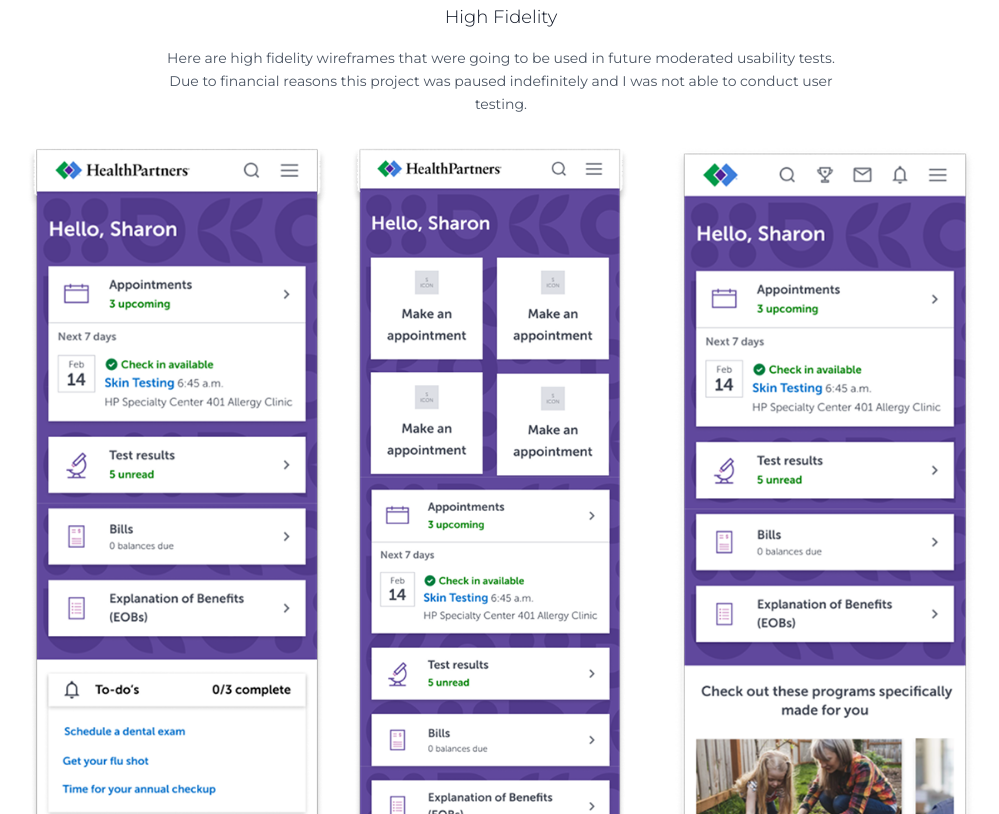
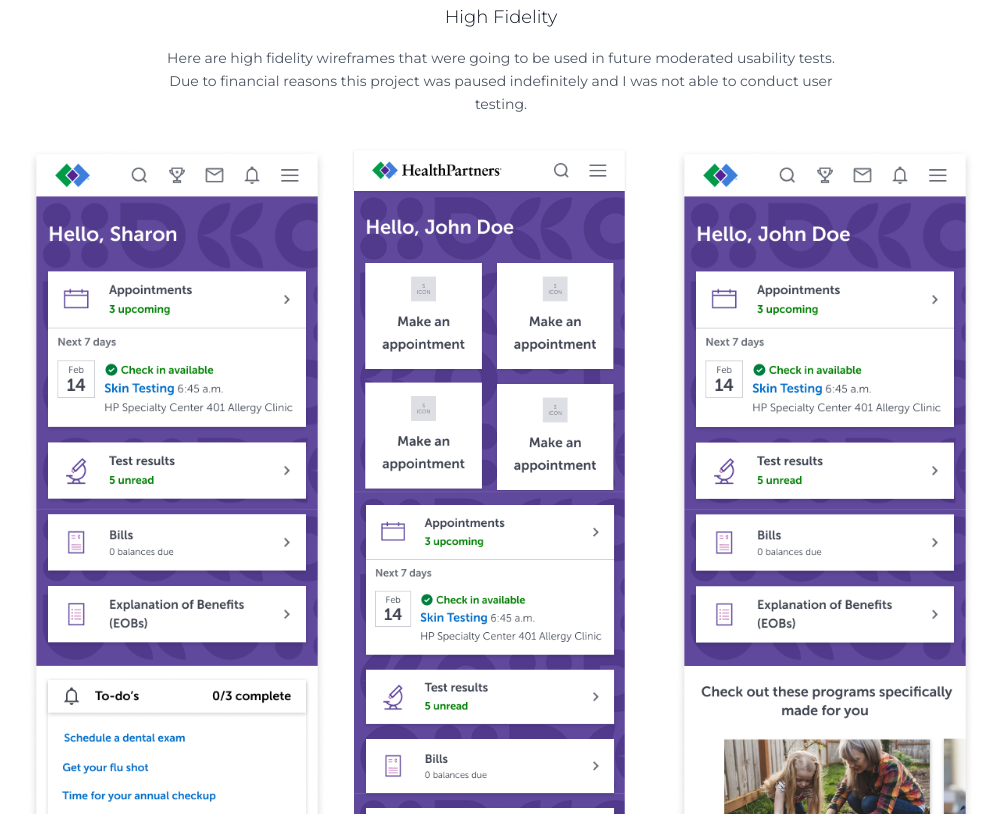
Before and after one commit to Oath386798/portfolio, a plain HTML site: page work/health-partners-dashboard.html in a window 1280 px wide. Shown: the part 6626-7440 px from the top of the page, without its empty margins (139-1138 px from the left). Drawn offline with nearby package versions, Linux system fonts and the light colour scheme.

Commit message:
Swap high fidelity images with Figma screenshots on dashboard case study

```diff
--- a/work/health-partners-dashboard.html
+++ b/work/health-partners-dashboard.html
@@ -214,9 +214,9 @@
         Here are high fidelity wireframes that were going to be used in future moderated usability tests. Due to financial reasons this project was paused indefinitely and I was not able to conduct user testing.
       </p>
       <div class="mt-8 flex flex-wrap gap-6 justify-center items-start">
-        <img data-aos="fade-up" src="../images/case-study-2-images/final-1.png" alt="High fidelity wireframe — version 1" class="w-[250px] md:w-[300px]">
-        <img data-aos="fade-up" data-aos-delay="100" src="../images/case-study-2-images/final-2.png" alt="High fidelity wireframe — version 2" class="w-[250px] md:w-[300px]">
-        <img data-aos="fade-up" data-aos-delay="200" src="../images/case-study-2-images/final-3.png" alt="High fidelity wireframe — version 3" class="w-[250px] md:w-[300px]">
+        <img data-aos="fade-up" src="../images/figmascreenshots/Final 1 (1.5) .png" alt="High fidelity wireframe — version 1" class="w-[250px] md:w-[300px]">
+        <img data-aos="fade-up" data-aos-delay="100" src="../images/figmascreenshots/Final 2 (1.5).png" alt="High fidelity wireframe — version 2" class="w-[250px] md:w-[300px]">
+        <img data-aos="fade-up" data-aos-delay="200" src="../images/figmascreenshots/Final 3 (1.5) .png" alt="High fidelity wireframe — version 3" class="w-[250px] md:w-[300px]">
       </div>
     </div>
   </section>
```
